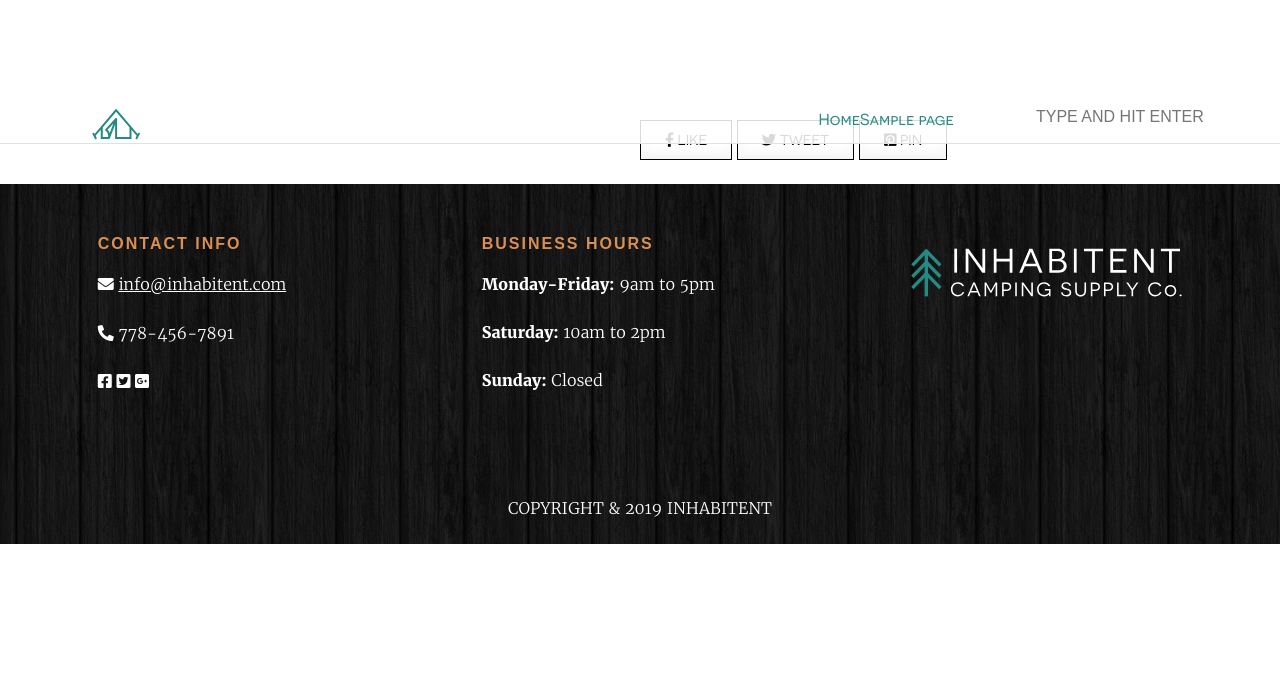
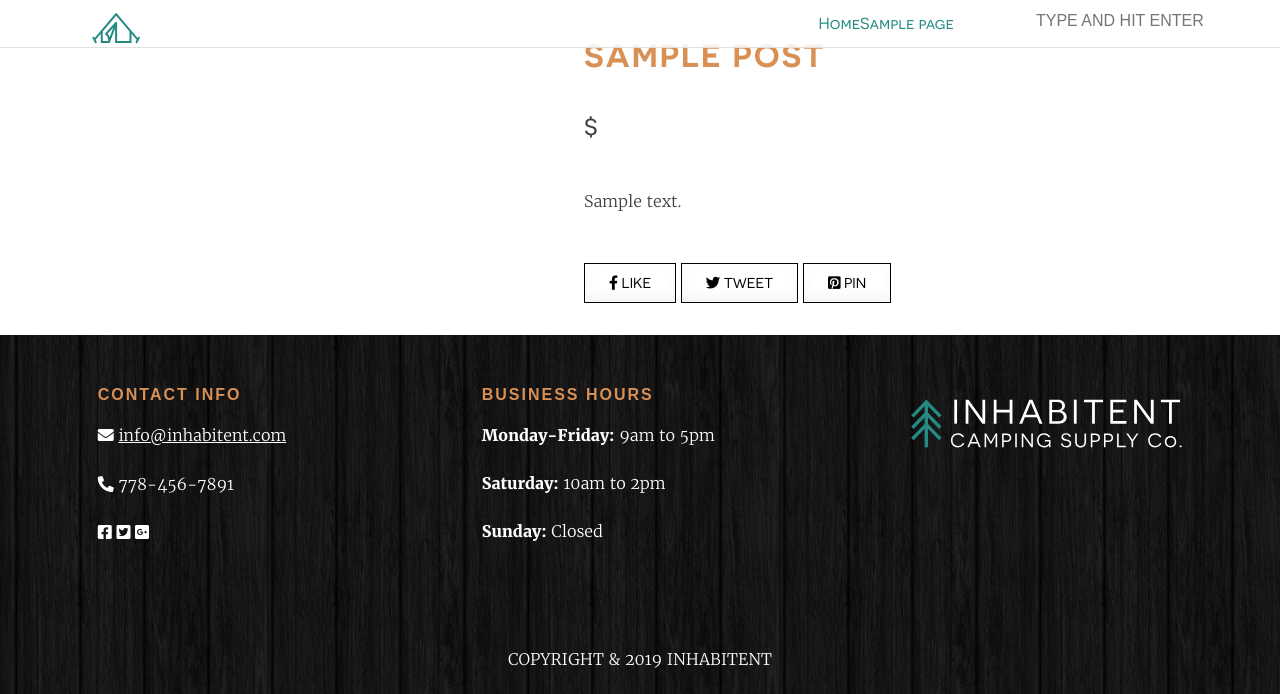
Before and after one commit to Tchore85/Inhabitent, a WordPress theme: the page made by themes/inhabitent/single-product.php in a window 1280 px wide. Shown: the top 694 px of the page. Run offline with PHP 8.4 and a stand-in for WordPress, Linux system fonts and the light colour scheme; the site name, menu and one post (Sample post) are stand-ins, and other content is empty; some libraries are stand-ins or nearby versions.

Commit message:
shop layouts

```diff
--- a/themes/inhabitent/sass/_header.scss
+++ b/themes/inhabitent/sass/_header.scss
@@ -1,6 +1,6 @@
 .logo-full {
   position: absolute;
-  // margin: -45% 40%;
+
   top: 50%;
   left: 50%;
   transform: translate(-50%, -50%);
@@ -8,7 +8,6 @@
 .home-hero2 img {
   background: linear-gradient(180deg, rgba(0, 0, 0, 0.4) 0, rgba(0, 0, 0, 0.4)),
     #969696;
-  // url(../images/home-hero.jpg);
 }
 
 .site-header {
@@ -27,7 +26,6 @@
 .home-hero {
   position: relative;
   background-size: cover;
-  // background-position: 50% 100%;
 }
 
 .home,
--- a/themes/inhabitent/sass/_navigation.scss
+++ b/themes/inhabitent/sass/_navigation.scss
@@ -160,7 +160,8 @@ a {
 }
 
 .blog,
-.archive {
+.archive,
+.single-product {
   .search-submit {
     color: #248a83;
   }
--- /dev/null
+++ b/themes/inhabitent/sass/_search-results.scss
@@ -0,0 +1,25 @@
+.search-results {
+  .page-title {
+    margin-top: 4rem;
+    border-bottom: 1px solid #e1e1e1;
+    padding-bottom: 1rem;
+    font-size: 38px;
+  }
+  .site-main {
+    margin-left: 11rem;
+    margin-right: 4rem;
+  }
+  .entry-summary p {
+    width: 100%;
+  }
+  #post-162 {
+    width: 80%;
+    display: flex;
+    flex-direction: column;
+    text-align: inherit;
+  }
+  .entry-header {
+    margin-top: 0rem;
+    display: unset;
+  }
+}
--- a/themes/inhabitent/sass/_single-product.scss
+++ b/themes/inhabitent/sass/_single-product.scss
@@ -1,3 +1,19 @@
+.single-product-article {
+  display: flex;
+  max-width: 1120px;
+  margin: auto;
+  .left-column {
+    width: 50%;
+    padding-right: 1rem;
+    margin-top: 2rem;
+  }
+  .right-column {
+    width: 50%;
+    padding-left: 1rem;
+    margin-top: 2rem;
+  }
+}
+
 .single-product {
   .entry-header {
     margin-top: 3rem;
@@ -12,19 +28,17 @@
 .single-single-picture {
   padding-bottom: 1rem;
   width: 495px;
-  margin-left: 12rem;
 }
 
 .single-single-title {
-  margin-left: 2rem;
-  margin-top: -2rem;
   .entry-title {
     color: #d99054;
+    margin-top: 0;
+    margin-bottom: 0;
   }
 }
 .single-single-price {
-  margin-left: -11rem;
-  margin-top: 1rem;
+  margin: 0;
 
   h2 {
     font-size: 28.8px;
@@ -36,9 +50,6 @@
   display: flex;
   line-height: 1.75;
   text-align: inherit;
-  margin-left: 50%;
-  margin-top: -24%;
-  position: absolute;
   width: 30rem;
 }
 .black-btn {
@@ -46,6 +57,12 @@
   color: #000;
   bottom: 0;
   background-color: transparent;
+  margin-bottom: 2rem;
+
+  &:hover {
+    background: #248a83;
+    color: white;
+  }
 }
 
 .single-product {
@@ -53,7 +70,3 @@
     position: unset;
   }
 }
-
-.social-buttons {
-  margin-left: 50%;
-}
--- a/themes/inhabitent/sass/_starting_page.scss
+++ b/themes/inhabitent/sass/_starting_page.scss
@@ -1,8 +1,3 @@
-.canoe-girl {
-  // background-image: url(../../images/canoe-girl.jpg);
-  //   background-size: cover;
-}
-
 .selected-posts-front-page {
   display: flex;
   justify-content: space-around;
@@ -65,11 +60,11 @@ a.btn {
     font-size: 16px;
     font-family: 'Novecento Sans Web', sans-serif;
     line-height: 1;
-    margin-left: 1rem;
     padding: 0.75rem 1.5rem;
     cursor: pointer;
     bottom: 0.75rem;
     left: 0.75rem;
+    position: relative;
 
     &:hover {
       background: #248a83;
@@ -81,8 +76,6 @@ a.btn {
     display: flex;
     justify-content: space-around;
     text-align: center;
-    // max-width: 23.5%;
-    //max-width: 45%;
     margin-left: auto;
     margin-right: auto;
     max-width: 84%;
@@ -95,7 +88,6 @@ a.btn {
     flex: 0 1 23.5%;
     max-width: 22.5%;
     padding: 0.75rem;
-    //max-width: 45%;
     line-height: 1.75rem;
   }
 }
@@ -127,7 +119,6 @@ a.btn {
   width: 100%;
   height: 100%;
   border: 10px solid white;
-  //background: rgba(0, 0, 0, 0.35);
 }
 
 .canoe-girl {
@@ -154,7 +145,6 @@ a.btn {
   font-size: 42px;
   color: #fff;
   font-family: 'Merriweather Web', serif;
-  // font-family: 'Novecento Sans Web', serif;
   font-weight: 400;
   text-transform: none;
   width: 29rem;
--- a/themes/inhabitent/sass/_widgets.scss
+++ b/themes/inhabitent/sass/_widgets.scss
@@ -102,7 +102,6 @@ input {
 }
 input[type='email'],
 input[type='password'],
-//input[type='search'],
 input[type='text'],
 input[type='url'],
 textarea {
--- a/themes/inhabitent/sass/style.scss
+++ b/themes/inhabitent/sass/style.scss
@@ -72,6 +72,9 @@ Nicolas Gallagher and Jonathan Neal http://necolas.github.com/normalize.css/
 @import 'archive-product';
 @import 'single-product.scss';
 @import 'taxonomy-product-type';
+@import 'search-results';
+@import 'error-page';
+
 body {
   font-family: 'Merriweather Web', serif;
   background-color: #ffffff;
--- a/themes/inhabitent/single-product.php
+++ b/themes/inhabitent/single-product.php
@@ -12,23 +12,31 @@ get_header(); ?>
 
 	<?php while ( have_posts() ) : the_post(); ?>
 
-					<article id="post-<?php the_ID(); ?>" <?php post_class(); ?>>
-						<header class="entry-header">
+		<article id="post-<?php the_ID(); ?>"  class="single-product-article">
+			<div class="left-column">
 
 			<?php if ( has_post_thumbnail() ) : ?>
 			<div class="single-single-picture">
 			<?php the_post_thumbnail( 'large' ); ?>
 			</div>
+
+
+			<?php endif; ?>
+
+		</div><!-- .left-column -->
+
+		<div class="right-column">
+
 			<div class="single-single-title">
 				<?php the_title( '<h1 class="entry-title">', '</h1>' ); ?>
 			</div>
 			<div class="single-single-price">
 				<h2>$<?php the_field('price'); ?></h2>
 			</div>
+			<div class="entry-content-single-single">
+				<?php the_content(); ?>
+			</div>
 
-							<?php endif; ?>
-
-	</header><!-- .entry-header -->
 			<div class="social-buttons">
 				<button type="button" class="black-btn">
 				<i class="fab fa-facebook-f"></i> LIKE</button>
@@ -40,22 +48,19 @@ get_header(); ?>
 				<i class="fab fa-pinterest-square"></i> PIN</button>
 			</div>
 
+			<!-- .entry-content -->
+
+		</div><!-- .right-column -->
 
 
-	<div class="entry-content-single-single">
-		<?php the_content(); ?>
-		<?php
-			wp_link_pages( array(
-				'before' => '<div class="page-links">' . esc_html( 'Pages:' ),
-				'after'  => '</div>',
-			) );
-		?>
-	</div><!-- .entry-content -->
+
 
 		<footer class="entry-footer">
 		<?php red_starter_entry_footer(); ?>
 		</footer><!-- .entry-footer -->
 		</article><!-- #post-## -->
+
+
 
 	<?php endwhile; // End of the loop. ?>
 
--- a/themes/inhabitent/style.css
+++ b/themes/inhabitent/style.css
@@ -1368,6 +1369,21 @@ button {
   font-family: 'Merriweather Web', serif;
   color: #2f1339; }
 
+.single-product-article {
+  display: -webkit-box;
+  display: -ms-flexbox;
+  display: flex;
+  max-width: 1120px;
+  margin: auto; }
+  .single-product-article .left-column {
+    width: 50%;
+    padding-right: 1rem;
+    margin-top: 2rem; }
+  .single-product-article .right-column {
+    width: 50%;
+    padding-left: 1rem;
+    margin-top: 2rem; }
+
 .single-product .entry-header {
   margin-top: 3rem;
   -webkit-box-pack: start;
@@ -1378,18 +1394,15 @@ button {
 
 .single-single-picture {
   padding-bottom: 1rem;
-  width: 495px;
-  margin-left: 12rem; }
+  width: 495px; }
 
-.single-single-title {
-  margin-left: 2rem;
-  margin-top: -2rem; }
-  .single-single-title .entry-title {
-    color: #d99054; }
+.single-single-title .entry-title {
+  color: #d99054;
+  margin-top: 0;
+  margin-bottom: 0; }
 
 .single-single-price {
-  margin-left: -11rem;
-  margin-top: 1rem; }
+  margin: 0; }
   .single-single-price h2 {
     font-size: 28.8px;
     font-weight: normal; }
@@ -1400,22 +1413,20 @@ button {
   display: flex;
   line-height: 1.75;
   text-align: inherit;
-  margin-left: 50%;
-  margin-top: -24%;
-  position: absolute;
   width: 30rem; }
 
 .black-btn {
   border: 1px solid #000;
   color: #000;
   bottom: 0;
-  background-color: transparent; }
+  background-color: transparent;
+  margin-bottom: 2rem; }
+  .black-btn:hover {
+    background: #248a83;
+    color: white; }
 
 .single-product .site-header {
   position: unset; }
-
-.social-buttons {
-  margin-left: 50%; }
 
 .page-header-do-wear-sleep .page-title,
 .page-header-do-wear-sleep .taxonomy-description {
```
Also changed, not shown: other parts of themes/inhabitent/style.css (+74 -3 lines), themes/inhabitent/404.php (+11 -0 lines), themes/inhabitent/sass/_error-page.scss (added, +43 -0 lines), themes/inhabitent/search.php (+10 -1 lines), themes/inhabitent/build/css/style.min.css, 1 other file. Lines whose indentation alone changed are shown as unchanged.
